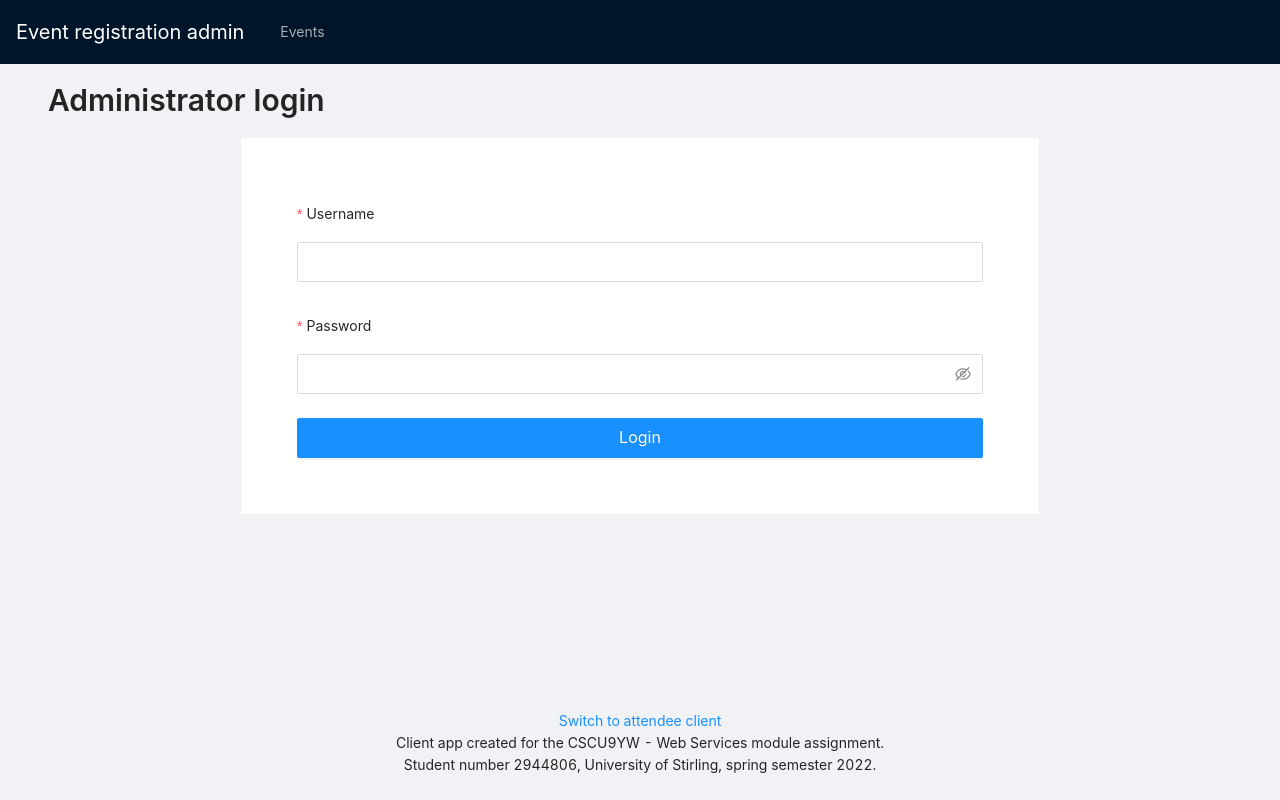
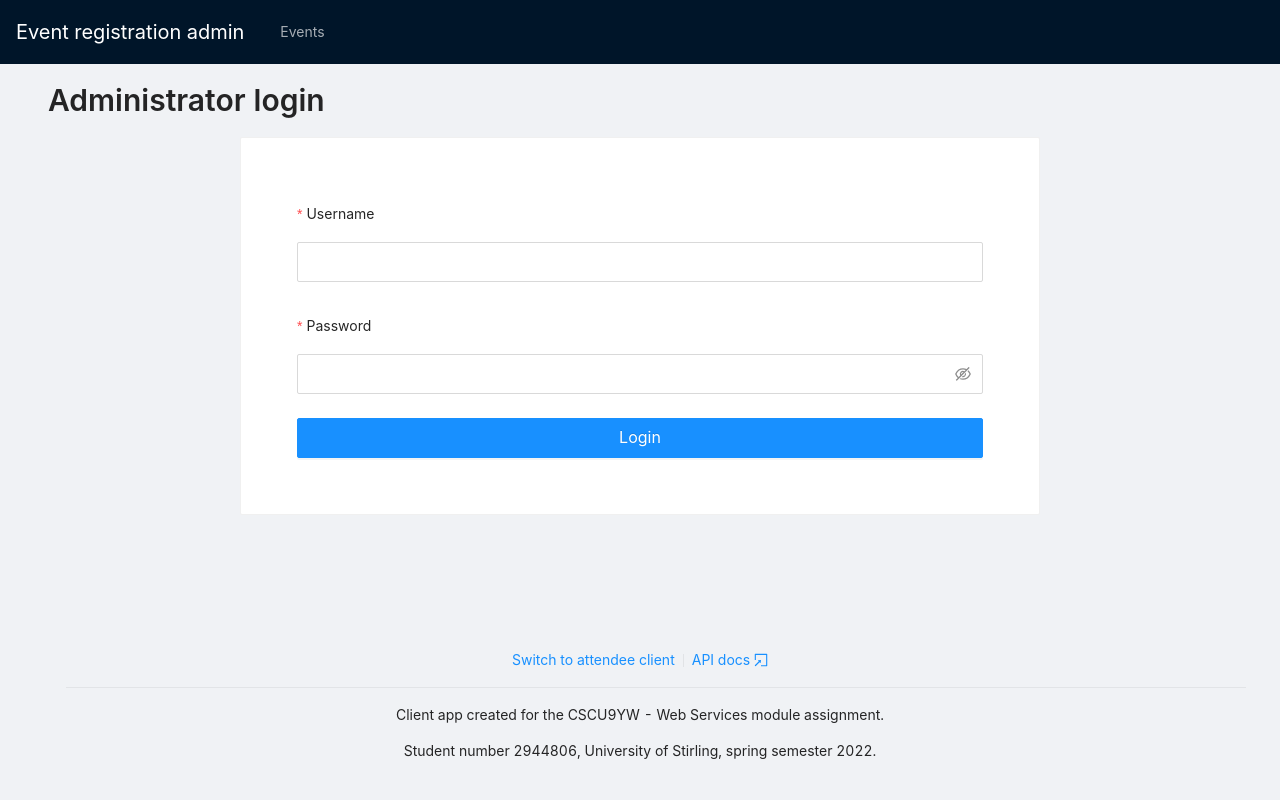
Before and after one commit to pehovorka/event-registration, a React (Create React App) app in the folder event-registration-frontend/: page /admin/login in a window 1280 px wide. Built offline with nearby package versions, Linux system fonts and the light colour scheme; no server answers.

Commit message:
💬 FE: Add link to API docs

```diff
--- a/event-registration-frontend/src/components/footer/Footer.tsx
+++ b/event-registration-frontend/src/components/footer/Footer.tsx
@@ -1,4 +1,7 @@
+import { SelectOutlined } from "@ant-design/icons";
+import { Divider } from "antd";
 import { NavLink } from "react-router-dom";
+import { API_BASE_URL } from "../../config/api";
 import { route } from "../../Routes";
 
 interface Props {
@@ -13,10 +16,21 @@ function Footer({ isAdminPath }: Props) {
       ) : (
         <NavLink to={route.events}>Switch to attendee client</NavLink>
       )}
-      <br />
-      Client app created for the CSCU9YW - Web Services module assignment.
-      <br />
-      Student number 2944806, University of Stirling, spring semester 2022.
+      <Divider type="vertical" />
+      <a
+        href={`${API_BASE_URL}/swagger-ui/index.html`}
+        rel="noreferrer"
+        target="_blank"
+      >
+        API docs <SelectOutlined rotate={90} />
+      </a>
+      <Divider style={{ margin: "1rem" }} />
+      <p>
+        Client app created for the CSCU9YW - Web Services module assignment.
+      </p>
+      <p>
+        Student number 2944806, University of Stirling, spring semester 2022.
+      </p>
     </div>
   );
 }
```
